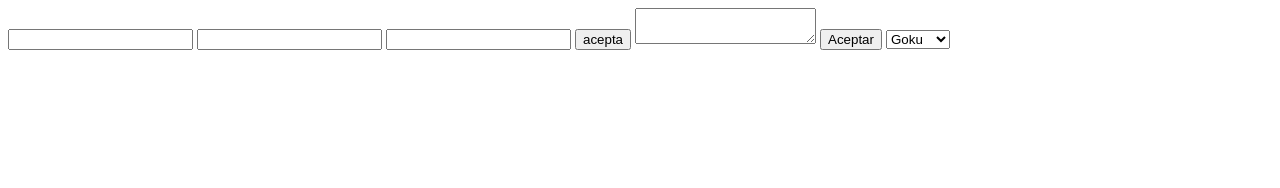
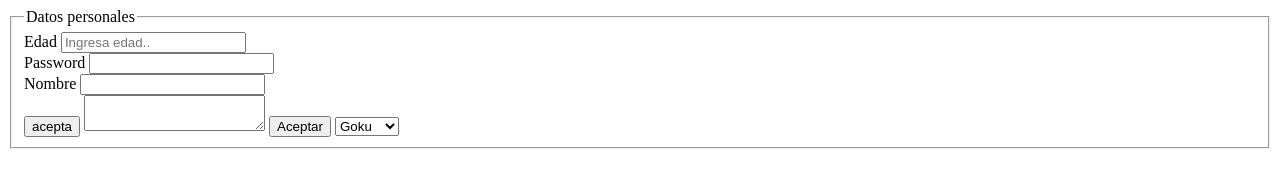
Before and after one commit to hilarionq/Aprende-JS-ES9, a plain HTML site: page html/formularios/index.html in a window 1280 px wide. Drawn offline with Linux system fonts and the light colour scheme.

Commit message:
Label, placeholder, fieldset para agrupar campos y legend

```diff
--- a/html/formularios/index.html
+++ b/html/formularios/index.html
@@ -5,9 +5,17 @@
   </head>
   <body>
     <form>
-	<input type="number" />
+      <fieldset>
+	<legend>Datos personales</legend>
+      	<label>Edad</label>
+	<input type="number" placeholder="Ingresa edad.." />
+	<br />
+      	<label>Password</label>
 	<input type="password" />
+	<br />
+      	<label>Nombre</label>
 	<input type="text" />
+	<br />
 	<input type="submit" value="acepta" />
 	<textarea></textarea>
 	<button>Aceptar</button>
@@ -16,6 +24,7 @@
 	  <option value="vegeta">Vegeta</option>
 	  <option value="gohan">Gohan</option>
 	</select>
+      </fieldset>
     </form>
  </body>
 </html>
```
